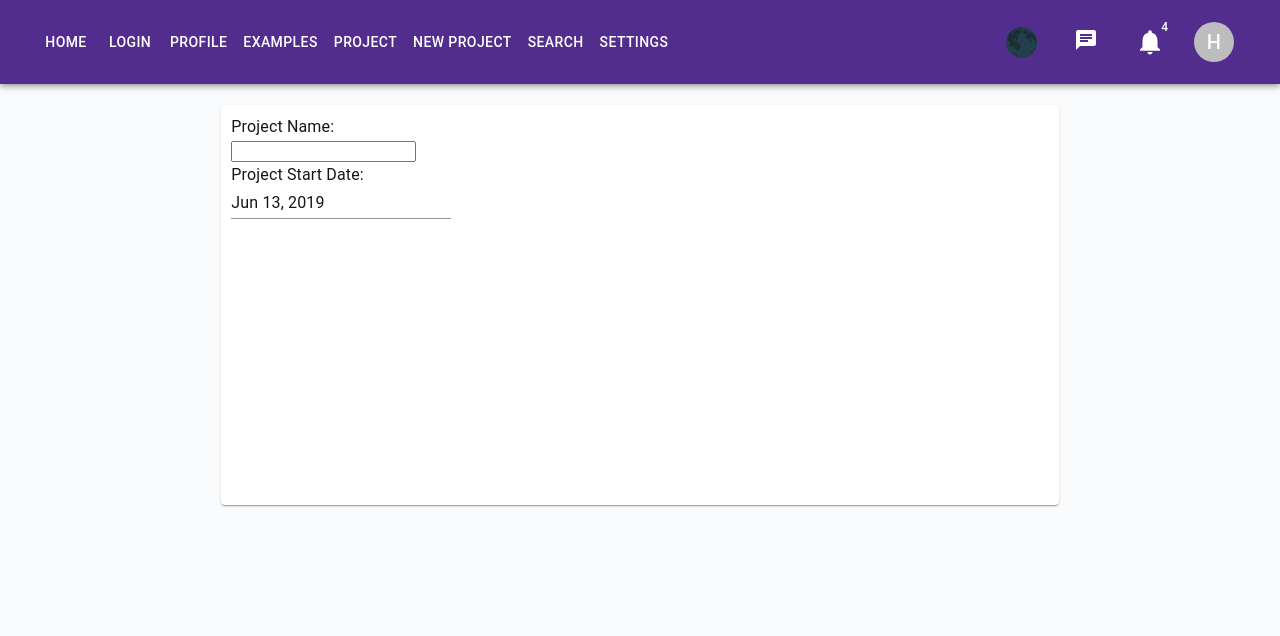
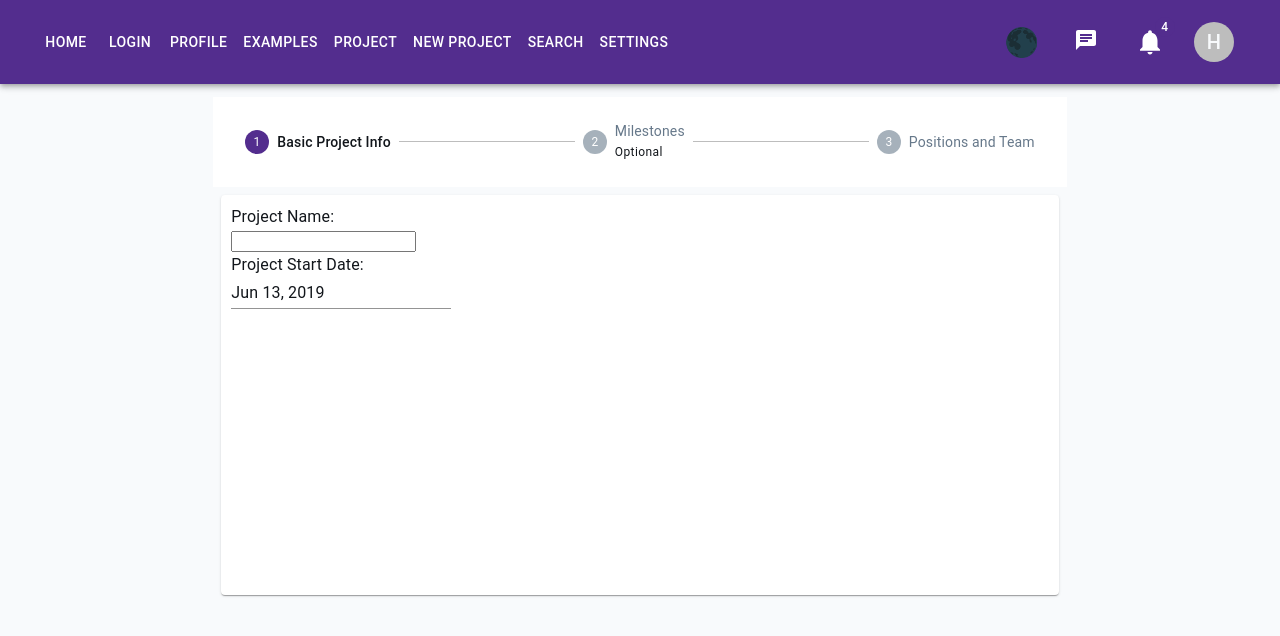
Before and after one commit to deranjer/Wheelhouse-FE, a React (Create React App) app: page /newprojectpage in a window 1280 px wide. Shown: the top 636 px of the page. Built offline with nearby package versions, Linux system fonts and the light colour scheme.

Commit message:
small stepper update

```diff
--- a/src/Components/Pages/newProjectPage.js
+++ b/src/Components/Pages/newProjectPage.js
@@ -2,7 +2,7 @@ import React, { useState, useEffect } from "react";
 import PropTypes from "prop-types";
 import { DatePicker } from "@material-ui/pickers";
 import { Formik, Form, Field, ErrorMessage } from "formik";
-import { Stepper, Stop, StepLabel } from "@material-ui/core";
+import { Stepper, Step, StepLabel } from "@material-ui/core";
 import API from "../../api";
 import {
   Menu,
@@ -122,7 +122,27 @@ const NewProjectPage = props => {
   return (
     <React.Fragment>
       <Grid container justify="center">
-        <Grid item xs={12} lg={8} xl={8} />
+        <Grid item xs={12} lg={8} xl={8}>
+          <Stepper activeStep={activeStep}>
+            {steps.map((label, index) => {
+              const stepProps = {};
+              const labelProps = {};
+              if (isStepOptional(index)) {
+                labelProps.optional = (
+                  <Typography variant="caption">Optional</Typography>
+                );
+              }
+              if (isStepSkipped(index)) {
+                stepProps.completed = false;
+              }
+              return (
+                <Step key={label} {...stepProps}>
+                  <StepLabel {...labelProps}>{label}</StepLabel>
+                </Step>
+              );
+            })}
+          </Stepper>
+        </Grid>
       </Grid>
       <Grid container spacing={2} justify="center">
         <Grid item xs={12} lg={8} xl={8}>
```
